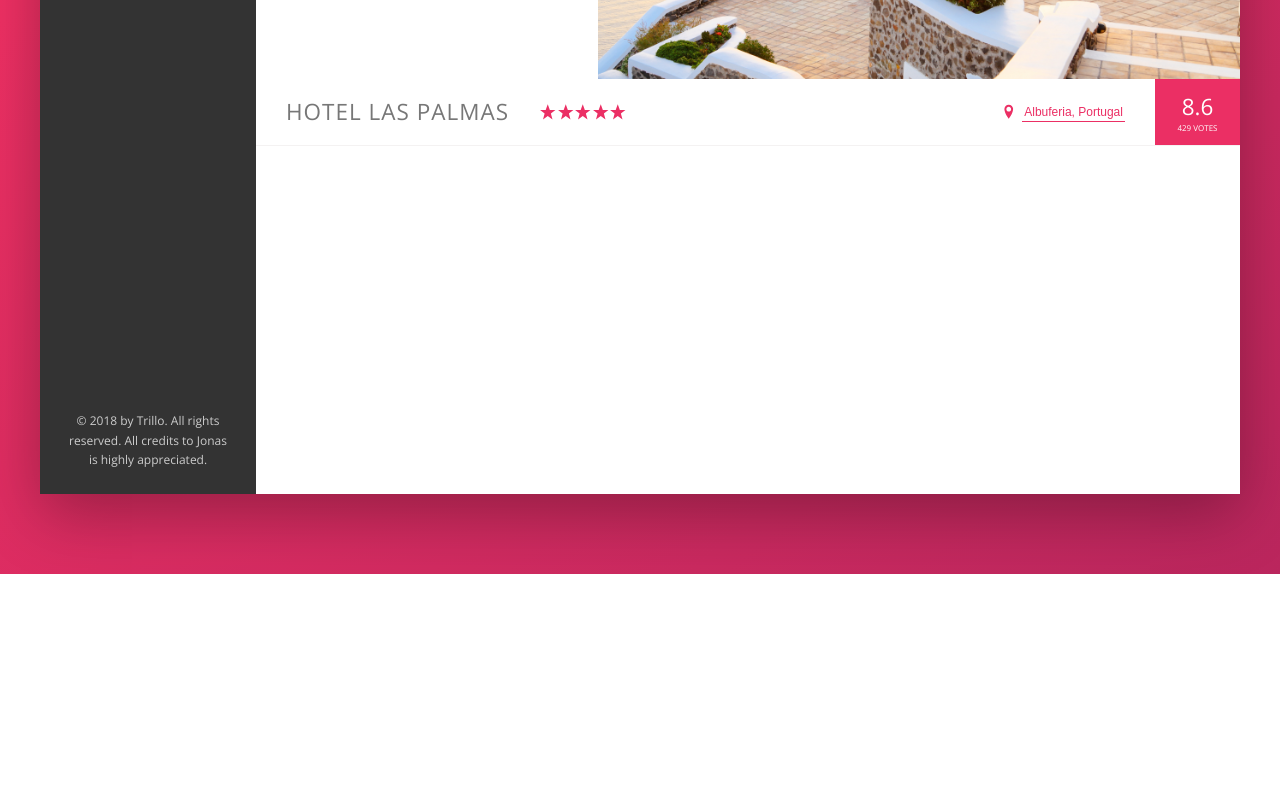
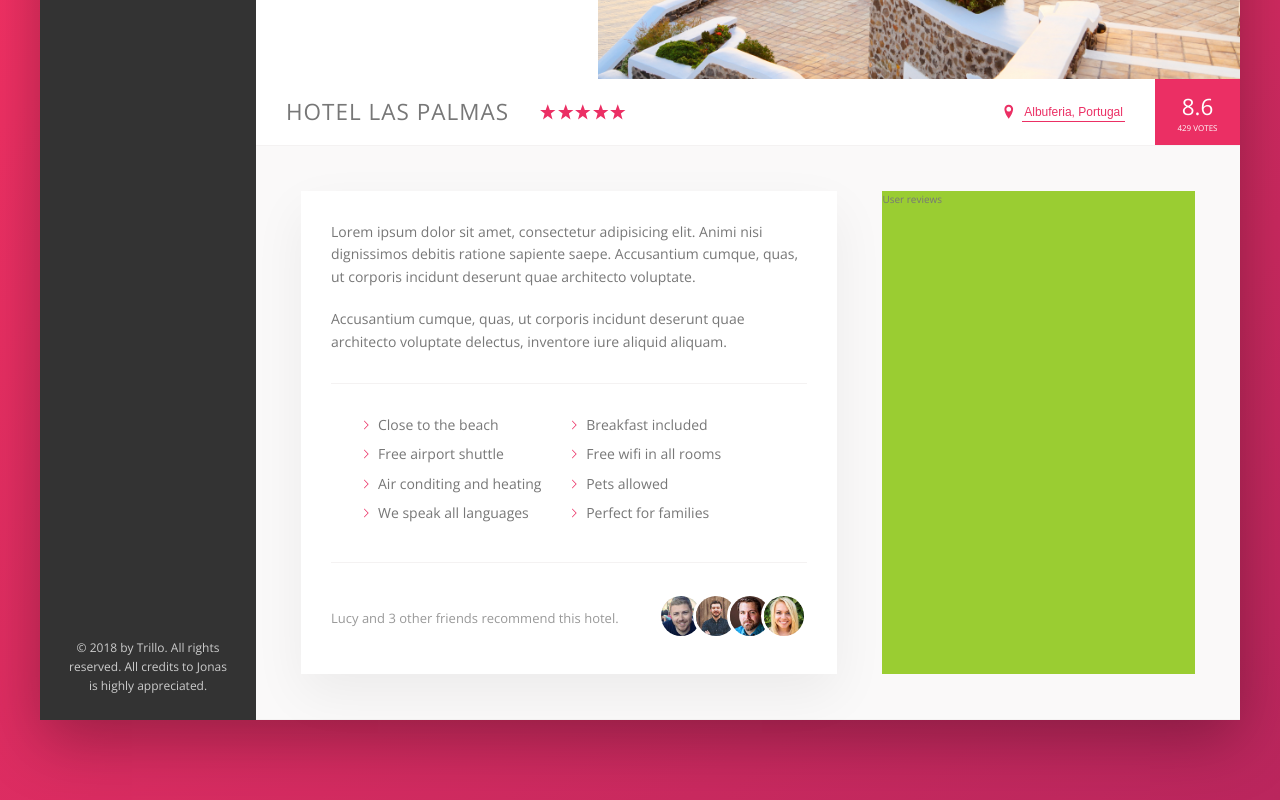
Before and after one commit to PrabeenSoreng/Trillo-Project, a website: page index.html in a window 1280 px wide. Shown: the part 456-1256 px from the top of the page. Before the commit the page ends 1030 px from the top, so only its background shows below. Drawn offline with nearby package versions, Linux system fonts and the light colour scheme.

Commit message:
hotel description added

```diff
--- a/index.html
+++ b/index.html
@@ -127,6 +127,40 @@
                         <div class="overview__rating-count">429 votes</div>
                     </div>
                 </div>
+                <div class="detail">
+                    <div class="description">
+                        <p class="paragraph">
+                            Lorem ipsum dolor sit amet, consectetur adipisicing elit. Animi nisi dignissimos debitis ratione sapiente saepe. Accusantium cumque, quas, ut corporis incidunt deserunt quae architecto voluptate.
+                        </p>
+                        <p class="paragraph">
+                            Accusantium cumque, quas, ut corporis incidunt deserunt quae architecto voluptate delectus, inventore iure aliquid aliquam.
+                        </p>
+                        <ul class="list">
+                            <li class="list__item">Close to the beach</li>
+                            <li class="list__item">Breakfast included</li>
+                            <li class="list__item">Free airport shuttle</li>
+                            <li class="list__item">Free wifi in all rooms</li>
+                            <li class="list__item">Air conditing and heating</li>
+                            <li class="list__item">Pets allowed</li>
+                            <li class="list__item">We speak all languages</li>
+                            <li class="list__item">Perfect for families</li>
+                        </ul>
+                        <div class="recommend">
+                            <p class="recommend__count">
+                                Lucy and 3 other friends recommend this hotel.
+                            </p>
+                            <div class="recommend__friends">
+                                <img src="img/user-3.jpg" alt="Friend 1" class="recommend__photo">
+                                <img src="img/user-4.jpg" alt="Friend 2" class="recommend__photo">
+                                <img src="img/user-5.jpg" alt="Friend 3" class="recommend__photo">
+                                <img src="img/user-6.jpg" alt="Friend 4" class="recommend__photo">
+                            </div>
+                        </div>
+                    </div>
+                    <div class="user-reviews">
+                        User reviews
+                    </div>
+                </div>
             </main>
         </div>
     </div>
--- a/sass/_base.scss
+++ b/sass/_base.scss
@@ -28,6 +28,8 @@ Grey dark 3: #999
     --color-grey-dark-2: #777;
     --color-grey-dark-3: #999;
     --shadow-dark: 0 2rem 6rem rgba(0, 0, 0, .3);
+    --shadow-light: 0 2rem 5rem rgba(0, 0, 0, .06);
+    --line: 1px solid var(--color-grey-light-2);
 }
 
 * {
--- a/sass/_components.scss
+++ b/sass/_components.scss
@@ -163,7 +163,7 @@
 .overview {
     display: flex;
     align-items: center;
-    border-bottom: 1px solid var(--color-grey-light-2);
+    border-bottom: var(--line);
     &__heading {
         font-size: 2.25rem;
         font-weight: 300;
@@ -245,3 +245,61 @@
         box-shadow: none;
     }
 }
+
+// Paragraphs
+.paragraph:not(:last-of-type) {
+    margin-bottom: 2rem;
+}
+
+// List
+.list {
+    list-style: none;
+    margin: 3rem 0;
+    padding: 3rem;
+    border-top: var(--line);
+    border-bottom: var(--line);
+    display: flex;
+    flex-wrap: wrap;
+    &__item {
+        flex: 0 0 50%;
+        margin-bottom: .7rem;
+    }
+    &__item::before {
+        content: "";
+        display: inline-block;
+        height: 1rem;
+        width: 1rem;
+        margin-right: .7rem;
+        // Older browser
+        // background: url(../img/chevron-thin-right.svg);
+        // background-size: cover;
+        // Newer browser
+        background: var(--color-primary);
+        -webkit-mask-image: url(../img/chevron-thin-right.svg);
+        -webkit-mask-size: cover;
+        mask-image: url(../img/chevron-thin-right.svg);
+        mask-size: cover;
+    }
+}
+
+// Recommend
+.recommend {
+    font-size: 1.3rem;
+    color: var(--color-grey-dark-3);
+    display: flex;
+    align-items: center;
+    &__count {
+        margin-right: auto;
+    }
+    &__friends {}
+    &__photo {
+        box-sizing: content-box;
+        height: 4rem;
+        width: 4rem;
+        border-radius: 50%;
+        border: 3px solid #fff;
+        &:not(:last-child) {
+            margin-right: -1.5rem;
+        }
+    }
+}
--- a/sass/_layout.scss
+++ b/sass/_layout.scss
@@ -10,7 +10,7 @@
     font-size: 1.4rem;
     height: 7rem;
     background: #fff;
-    border-bottom: 1px solid var(--color-grey-light-2);
+    border-bottom: var(--line);
     display: flex;
     justify-content: space-between;
     align-items: center;
@@ -31,5 +31,23 @@
 .hotel-view {
     background: #fff;
     flex: 1;
-    height: 80rem;
 }
+
+.detail {
+    display: flex;
+    padding: 4.5rem;
+    background: var(--color-grey-light-1);
+    border-bottom: var(--line);
+    .description {
+        font-size: 1.4rem;
+        background: #fff;
+        box-shadow: var(--shadow-light);
+        padding: 3rem;
+        flex: 0 0 60%;
+        margin-right: 4.5rem;
+    }
+    .user-reviews {
+        background: yellowgreen;
+        flex: 1;
+    }
+}
```
Also changed, not shown: css/style.css.
